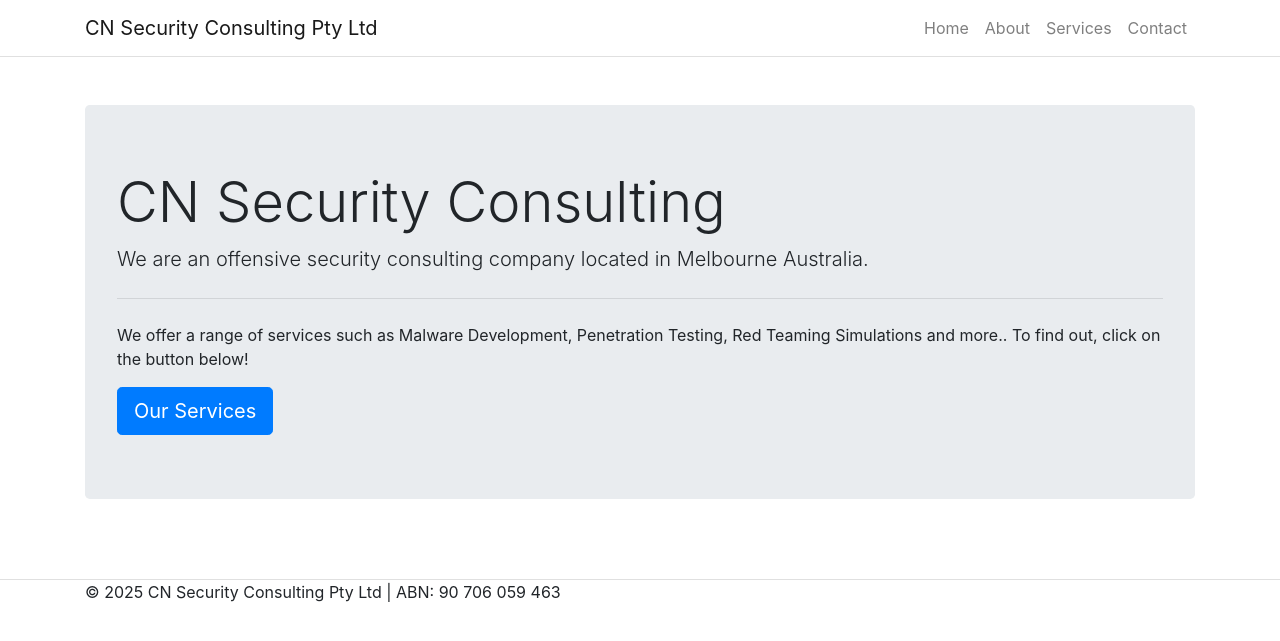
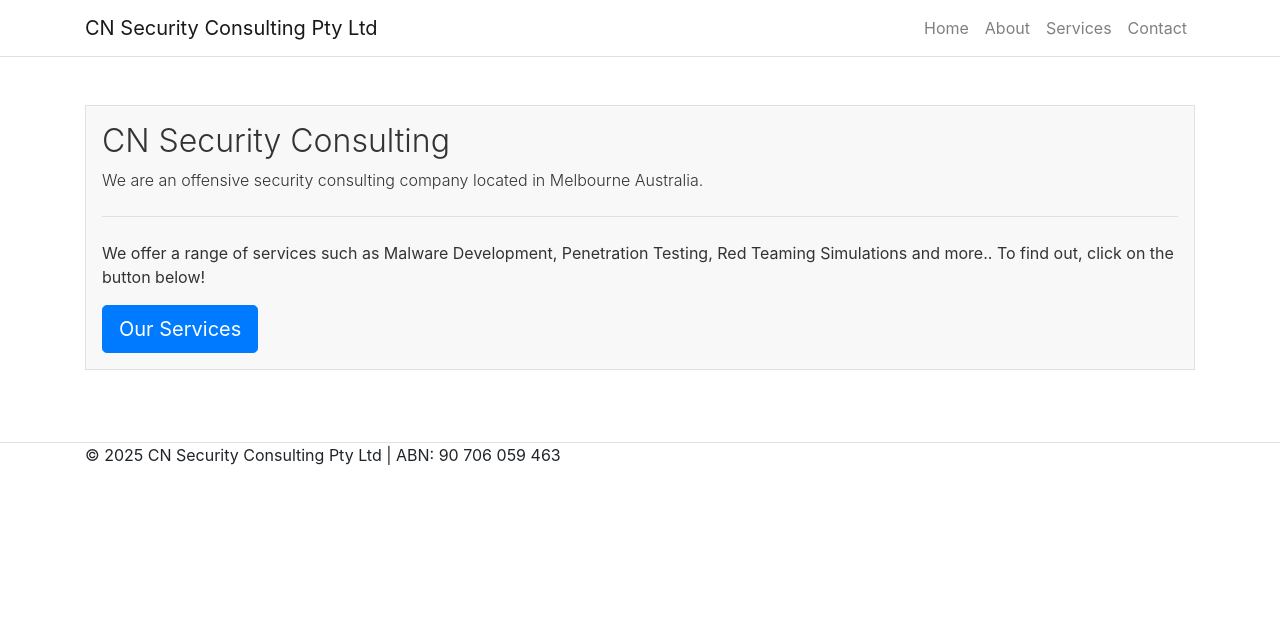
Before and after one commit to hookthieves/hookthieves.github.io, a Jekyll site: the page built from index.html, in a window 1280 px wide. Shown: the top 641 px of the page. Built offline with Jekyll 4.4.1, drawn with Linux system fonts in a browser that asks for light colours.

Commit message:
Update style.css

```diff
--- a/assets/css/style.css
+++ b/assets/css/style.css
@@ -72,3 +72,39 @@
         height: 250px; /* Slightly smaller on mobile */
     }
 }
+
+/* Slimmer, thinner jumbotron */
+.jumbotron {
+    background-color: #f8f8f8; /* Keep light grey */
+    color: #333333;
+    border: 0.5px solid #e0e0e0; /* Thinner border */
+    border-radius: 0; /* Keep squared-off look */
+    padding: 1rem; /* Reduced from 2rem for a slimmer profile */
+    margin-bottom: 1.5rem; /* Slightly reduced from 2rem */
+}
+
+/* Adjust typography for a sleeker look */
+.jumbotron h1.display-4 {
+    font-size: 2rem; /* Smaller than 2.5rem, less bulky */
+    margin-bottom: 0.5rem; /* Tighter spacing */
+}
+
+.jumbotron p.lead {
+    font-size: 1rem; /* Smaller than default lead (1.25rem) */
+    margin-bottom: 0; /* Remove extra space below */
+}
+
+/* Mobile adjustments */
+@media (max-width: 767.98px) {
+    .jumbotron {
+        padding: 0.75rem; /* Even slimmer on mobile */
+    }
+
+    .jumbotron h1.display-4 {
+        font-size: 1.5rem; /* Smaller on mobile */
+    }
+
+    .jumbotron p.lead {
+        font-size: 0.9rem; /* Slimmer text on mobile */
+    }
+}
```
